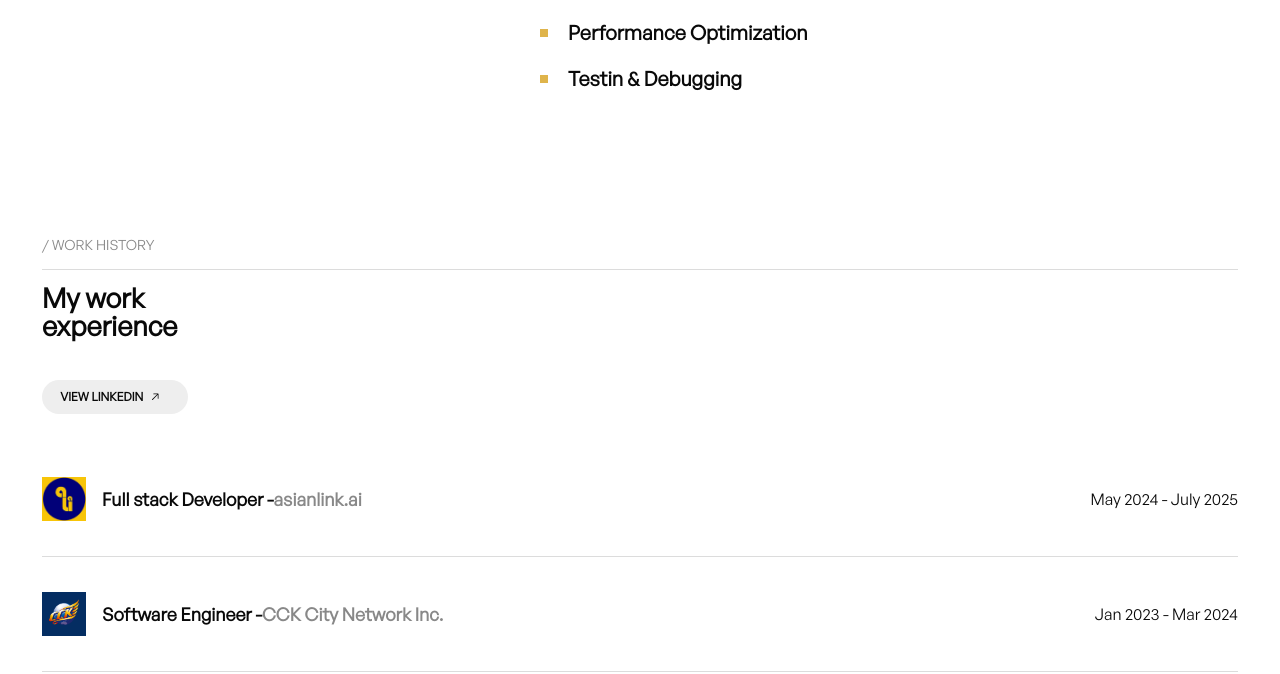
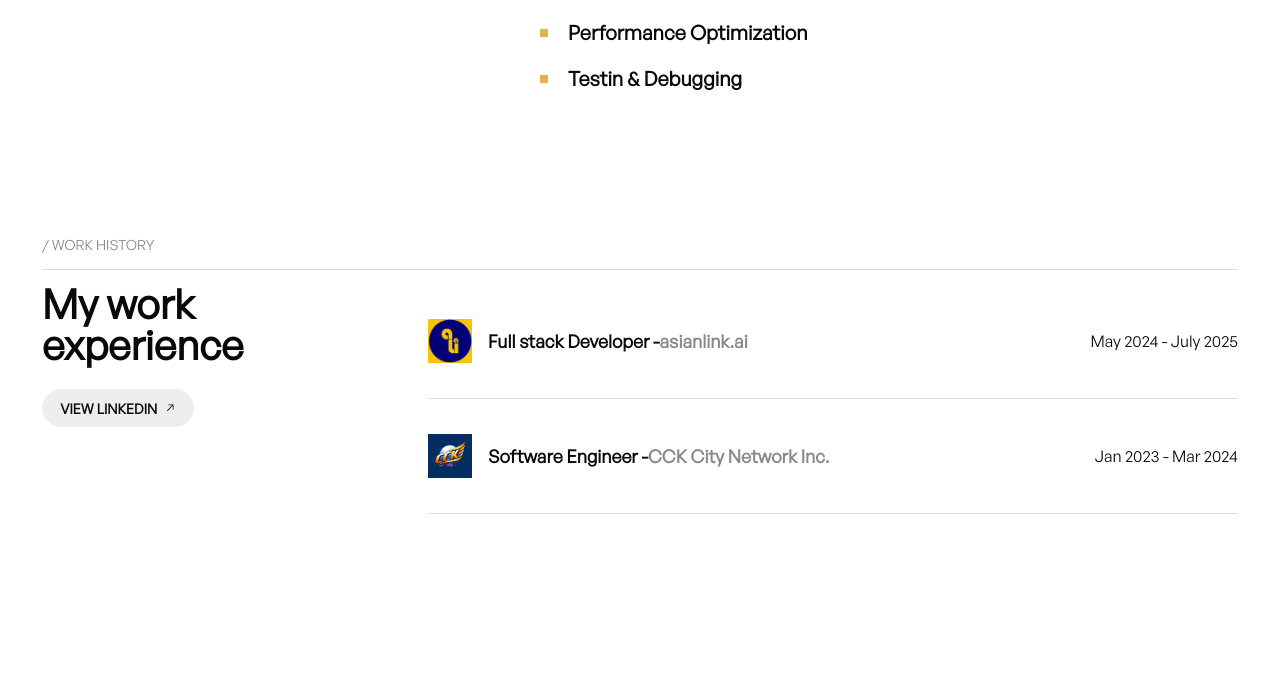
Before and after one commit to lloydbutay123/next-portfolio, a Next.js app: page /about in a window 1280 px wide. Shown: the part 4297-4971 px from the top of the page. Built offline with nearby package versions, Linux system fonts and the light colour scheme.

Commit message:
Created a large screen view for WorkExperience Section

```diff
--- a/src/components/sections/WorkExperienceSection.js
+++ b/src/components/sections/WorkExperienceSection.js
@@ -11,17 +11,19 @@ export default function WorkExperienceSection() {
             </div>
             <div className="border-b-[1px] border-[#dcdcdc] my-[14px]" />
             <div className="pb-[168px]">
-                <div className="flex flex-col space-y-[1.5em] mb-[28px]">
-                    <h1 className="text-[27.24px] text-[#090909] font-bold leading-none">My work <br /> experience</h1>
+                <div className="lg:flex gap-[4em]">
+                    <div className="flex flex-col gap-[1.5em] mb-[28px] lg:w-[322px]">
+                        <h1 className="text-[27.24px] lg:text-[40.52px] text-[#090909] font-bold leading-none">My work <br /> experience</h1>
                         <Link
                             href=""
-                        className="flex items-center w-[146px] text-center px-[18.200px] py-[8.400px] bg-[#eeeeee] rounded-full uppercase text-[12px] text-[#090909] font-bold"
+                            className="flex items-center self-start text-center px-[18.200px] py-[8.400px] bg-[#eeeeee] rounded-full uppercase text-[12px] lg:text-[14px] text-[#090909] font-bold"
                         >View linkedin
                             <GoArrowUpRight
                                 className="w-[12px] h-[12px] ml-[.5em]"
                             />
                         </Link>
                     </div>
+                    <div className="lg:flex lg:flex-col flex-1">
                         {workExperience.map((work, index) => {
                             return (
                                 <div className="flex justify-between items-center py-[35px] border-b-[1px] border-[#dcdcdc]" key={ index }>
@@ -46,5 +48,7 @@ export default function WorkExperienceSection() {
                         })}
                     </div>
                 </div>
+            </div>
+        </div>
     );
 }
```
Lines whose indentation alone changed are shown as unchanged.
